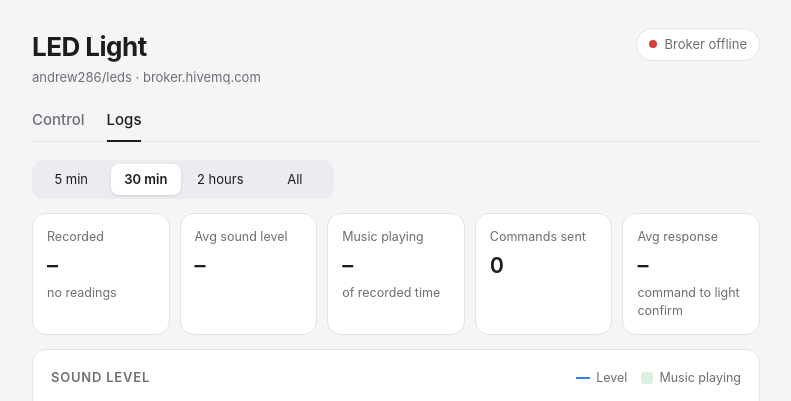
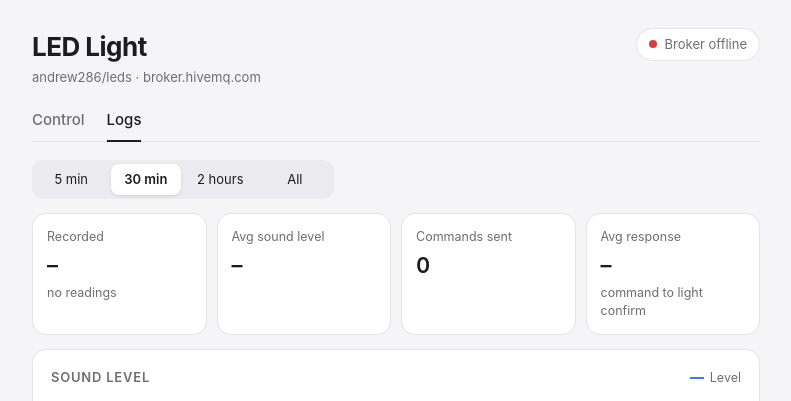
Before and after one commit to hyunseung-asong/mqtt-led-dashboard, a Flask app: page /logs in a window 1280 px wide. Shown: the top 401 px of the page, without its empty margins (244-1035 px from the left). Run offline with Flask 3, Linux system fonts and the light colour scheme; data comes from the database, SQL or seed files in the repository; data that the repository does not hold is empty.

Commit message:
Remove music playing feature from the dashboard
- Stop subscribing to the music topic and drop it from readings, stats
  and the readings CSV (older databases with a music column still work)
- Remove the Music playing pill, the music stat tile and the shaded
  music bands on the sound level chart

```diff
--- a/app.py
+++ b/app.py
@@ -8,7 +8,7 @@ Server-Sent Events (/events). Controls in the page POST to /api/command,
 and the server publishes them to the device's command topics.
 
 Everything is also recorded in logs/ledlight.db (SQLite):
-  readings  one row per level message (~2/s): level, lux, ambient, music, mode
+  readings  one row per level message (~2/s): level, lux, ambient, mode
   events    commands sent, light state changes (with response time), system events
 A text log is written to logs/app.log. The Logs page (/logs) shows both.
 
@@ -50,9 +50,8 @@ STATUS_TOPICS = [
     "state",         # retained: static|rainbow|color|volume|ambientvol|off
     "power/state",   # retained: usb|wall
     "breathe/state", # retained: on|off
-    "music",         # retained: playing|stopped
 ]
-STATE_KEYS = ("state", "power_state", "breathe_state", "music")
+STATE_KEYS = ("state", "power_state", "breathe_state")
 
 # Commands the device accepts: topic -> allowed payloads (None = validated below)
 COMMANDS = {
@@ -82,7 +81,7 @@ db.row_factory = sqlite3.Row
 db.executescript("""
 PRAGMA journal_mode=WAL;
 CREATE TABLE IF NOT EXISTS readings (
-    ts REAL NOT NULL, level INTEGER, lux INTEGER, ambient TEXT, music TEXT, state TEXT);
+    ts REAL NOT NULL, level INTEGER, lux INTEGER, ambient TEXT, state TEXT);
 CREATE INDEX IF NOT EXISTS readings_ts ON readings(ts);
 CREATE TABLE IF NOT EXISTS events (
     id INTEGER PRIMARY KEY AUTOINCREMENT, ts REAL NOT NULL,
@@ -185,8 +184,8 @@ def on_message(client, userdata, msg):
             record_event("system", "light", "online", "readings arriving")
         with state_lock:
             row = (now, payload, latest.get("lux"), latest.get("ambient"),
-                   latest.get("music"), latest.get("state"))
-        db_exec("INSERT INTO readings (ts, level, lux, ambient, music, state) VALUES (?,?,?,?,?,?)", row)
+                   latest.get("state"))
+        db_exec("INSERT INTO readings (ts, level, lux, ambient, state) VALUES (?,?,?,?,?)", row)
 
     elif key in STATE_KEYS and payload != previous:
         detail, latency = ("retained value" if msg.retain else ""), None
@@ -297,8 +296,7 @@ def api_readings():
     bucket = max(0.5, (time.time() - start) / 300)
     rows = db_query("""
         SELECT CAST(ts / ? AS INTEGER) * ? AS t, ROUND(AVG(level), 1) AS level,
-               MAX(level) AS peak, ROUND(AVG(lux)) AS lux,
-               MAX(music = 'playing') AS music, ambient
+               MAX(level) AS peak, ROUND(AVG(lux)) AS lux, ambient
         FROM readings WHERE ts >= ? GROUP BY CAST(ts / ? AS INTEGER) ORDER BY t
     """, (bucket, bucket, t0, bucket))
     return jsonify(bucket=bucket, start=start, end=time.time(), points=rows)
@@ -309,7 +307,7 @@ def api_stats():
     t0 = since(float(request.args.get("minutes", 10)))
     r = db_query("""
         SELECT COUNT(*) n, ROUND(AVG(level), 1) avg_level, MAX(level) peak_level,
-               ROUND(AVG(lux)) avg_lux, SUM(music = 'playing') music_n,
+               ROUND(AVG(lux)) avg_lux,
                MIN(ts) first_ts, MAX(ts) last_ts
         FROM readings WHERE ts >= ?""", (t0,))[0]
     modes = db_query("""SELECT COALESCE(state, 'unknown') state, COUNT(*) n
@@ -323,7 +321,6 @@ def api_stats():
     return jsonify(
         samples=n,
         avg_level=r["avg_level"], peak_level=r["peak_level"], avg_lux=r["avg_lux"],
-        music_pct=round(100 * (r["music_n"] or 0) / n, 1) if n else None,
         first_ts=r["first_ts"], last_ts=r["last_ts"],
         modes=[{"state": m["state"], "pct": round(100 * m["n"] / n, 1)} for m in modes] if n else [],
         commands=c["commands"] or 0, confirmed=c["confirmed"] or 0,
@@ -345,7 +342,7 @@ def csv_response(rows, columns, filename):
 @app.route("/api/logs/readings.csv")
 def export_readings():
     rows = db_query("SELECT * FROM readings ORDER BY ts")
-    return csv_response(rows, ["level", "lux", "ambient", "music", "state"], "readings.csv")
+    return csv_response(rows, ["level", "lux", "ambient", "state"], "readings.csv")
 
 
 @app.route("/api/logs/events.csv")
--- a/static/control.js
+++ b/static/control.js
@@ -20,9 +20,6 @@ function render() {
     $("lux").textContent = s.lux;
     $("lux-hint").textContent = s.lux < DARK_LUX ? "Dark, sensor reads as black" : " ";
   }
-  const playing = s.music === "playing";
-  $("music").textContent = playing ? "Music playing" : "Music stopped";
-  $("music").classList.toggle("on", playing);
 
   if (s.state) $("state-text").textContent = "Now: " + (MODE_NAMES[s.state] || s.state);
   setActive("mode", s.state);
--- a/static/logs.js
+++ b/static/logs.js
@@ -42,7 +42,6 @@ async function loadStats() {
   $("st-samples").textContent = st.samples ? `${st.samples.toLocaleString()} readings` : "no readings";
   $("st-avg").textContent = st.avg_level ?? "–";
   $("st-peak").textContent = st.peak_level != null ? `peak ${st.peak_level}` : " ";
-  $("st-music").textContent = st.music_pct != null ? st.music_pct + "%" : "–";
   $("st-cmd").textContent = st.commands;
   $("st-conf").textContent = st.commands ? `${st.confirmed} confirmed by light` : " ";
   $("st-lat").textContent = st.avg_latency != null ? st.avg_latency + " ms" : "–";
@@ -92,21 +91,7 @@ function drawChart() {
     t.textContent = v; svg.appendChild(t);
   });
 
-  // music bands
-  const bw = Math.max(1, x(t0 + chartData.bucket) - x(t0));
-  let bandStart = null, last = null;
-  const endBand = () => {
-    if (bandStart === null) return;
-    svg.appendChild(el("rect", { x: x(bandStart), y: T, width: Math.max(1, x(last) + bw - x(bandStart)), height: H - T - B, class: "band" }));
-    bandStart = null;
-  };
-  pts.forEach((p) => {
-    if (p.music && bandStart !== null && p.t - last > gap) endBand();
-    if (p.music && bandStart === null) bandStart = p.t;
-    if (!p.music) endBand();
-    last = p.t;
-  });
-  endBand();
+  const bw = Math.max(1, x(t0 + chartData.bucket) - x(t0));   // width of one bucket
 
   // level area + line, split at gaps
   let line = "", area = "", runStart = null, prev = null;
@@ -157,7 +142,6 @@ $("chart").addEventListener("mousemove", (e) => {
   const c = $("cursor"); c.setAttribute("x1", px); c.setAttribute("x2", px); c.style.opacity = 1;
   const tip = $("tip");
   tip.innerHTML = `<b>${clock(best.t)}</b> · level ${best.level} (peak ${best.peak})` +
-    (best.music ? " · music" : "") +
     (best.ambient ? ` <i style="background:${best.ambient}"></i>` : "");
   tip.style.opacity = 1;
   tip.style.left = Math.min(Math.max(px, 90), r.width - 90) + "px";
--- a/static/style.css
+++ b/static/style.css
@@ -64,8 +64,6 @@ h2 { font-size: 13px; font-weight: 600; text-transform: uppercase; letter-spacin
 .meter-fill { height: 100%; width: 0; background: var(--accent); border-radius: 3px; transition: width .35s ease; }
 .swatch-row { display: flex; align-items: center; gap: 10px; margin-top: 4px; }
 .swatch { width: 40px; height: 40px; border-radius: 10px; background: var(--seg); border: 1px solid var(--line); transition: background .4s ease; }
-.pill { font-size: 12.5px; padding: 3px 10px; border-radius: 999px; background: var(--seg); color: var(--muted); }
-.pill.on { background: color-mix(in srgb, var(--ok) 16%, transparent); color: var(--ok); }
 
 /* segmented controls */
 .seg { display: grid; grid-auto-flow: column; grid-auto-columns: 1fr; gap: 4px; background: var(--seg); padding: 4px; border-radius: 11px; }
@@ -121,7 +119,7 @@ input[type=color]::-webkit-color-swatch { border: 0; border-radius: 6px; }
 .seg-range { display: inline-grid; }
 .seg-range button, .seg-small button { padding: 6px 12px; font-size: 13px; }
 .seg-small { display: inline-grid; padding: 3px; }
-.stats { display: grid; grid-template-columns: repeat(5, 1fr); gap: 10px; margin-bottom: 14px; }
+.stats { display: grid; grid-template-columns: repeat(4, 1fr); gap: 10px; margin-bottom: 14px; }
 .stat { background: var(--card); border: 1px solid var(--line); border-radius: var(--radius); padding: 14px; min-width: 0; }
 .stat-v { font-size: 22px; font-weight: 600; letter-spacing: -0.02em; font-variant-numeric: tabular-nums; margin: 2px 0; white-space: nowrap; }
 
@@ -129,12 +127,10 @@ input[type=color]::-webkit-color-swatch { border: 0; border-radius: 6px; }
 .legend { display: flex; align-items: center; gap: 6px; font-size: 12.5px; color: var(--muted); }
 .legend i { display: inline-block; margin-left: 8px; }
 .lg-line { width: 14px; height: 2px; background: var(--accent); }
-.lg-band { width: 12px; height: 12px; border-radius: 3px; background: color-mix(in srgb, var(--ok) 18%, transparent); }
 .chart { position: relative; }
 #chart-svg { display: block; width: 100%; height: 180px; overflow: visible; }
 #chart-svg .grid { stroke: var(--line); stroke-width: 1; }
 #chart-svg .ylab { fill: var(--muted); font-size: 11px; }
-#chart-svg .band { fill: color-mix(in srgb, var(--ok) 14%, transparent); }
 #chart-svg .area { fill: color-mix(in srgb, var(--accent) 14%, transparent); }
 #chart-svg .line { fill: none; stroke: var(--accent); stroke-width: 1.75; stroke-linejoin: round; }
 #chart-svg .cursor { stroke: var(--muted); stroke-width: 1; stroke-dasharray: 3 3; opacity: 0; }
@@ -184,6 +180,5 @@ a.btn { display: inline-flex; align-items: center; text-decoration: none; }
   .grid-2 { grid-template-columns: 1fr; }
   .seg-modes { grid-template-columns: repeat(2, 1fr); }
   .stats { grid-template-columns: 1fr 1fr; }
-  .stat:last-child { grid-column: 1 / -1; }
   .btn-danger { margin-left: 0; }
 }
--- a/templates/index.html
+++ b/templates/index.html
@@ -15,7 +15,6 @@
     <section class="card">
       <div class="card-head">
         <h2>Live</h2>
-        <span class="pill" id="music">Music stopped</span>
       </div>
 
       <div class="readings">
--- a/templates/logs.html
+++ b/templates/logs.html
@@ -25,7 +25,6 @@
     <section class="stats">
       <div class="stat"><div class="label">Recorded</div><div class="stat-v" id="st-time">–</div><div class="hint" id="st-samples">&nbsp;</div></div>
       <div class="stat"><div class="label">Avg sound level</div><div class="stat-v" id="st-avg">–</div><div class="hint" id="st-peak">&nbsp;</div></div>
-      <div class="stat"><div class="label">Music playing</div><div class="stat-v" id="st-music">–</div><div class="hint">of recorded time</div></div>
       <div class="stat"><div class="label">Commands sent</div><div class="stat-v" id="st-cmd">–</div><div class="hint" id="st-conf">&nbsp;</div></div>
       <div class="stat"><div class="label">Avg response</div><div class="stat-v" id="st-lat">–</div><div class="hint" id="st-latrange">command to light confirm</div></div>
     </section>
@@ -34,7 +33,7 @@
     <section class="card">
       <div class="card-head">
         <h2>Sound level</h2>
-        <span class="legend"><i class="lg-line"></i>Level <i class="lg-band"></i>Music playing</span>
+        <span class="legend"><i class="lg-line"></i>Level</span>
       </div>
       <div class="chart" id="chart">
         <svg id="chart-svg" role="img" aria-label="Sound level over time"></svg>
```
Also changed, not shown: README.md.
